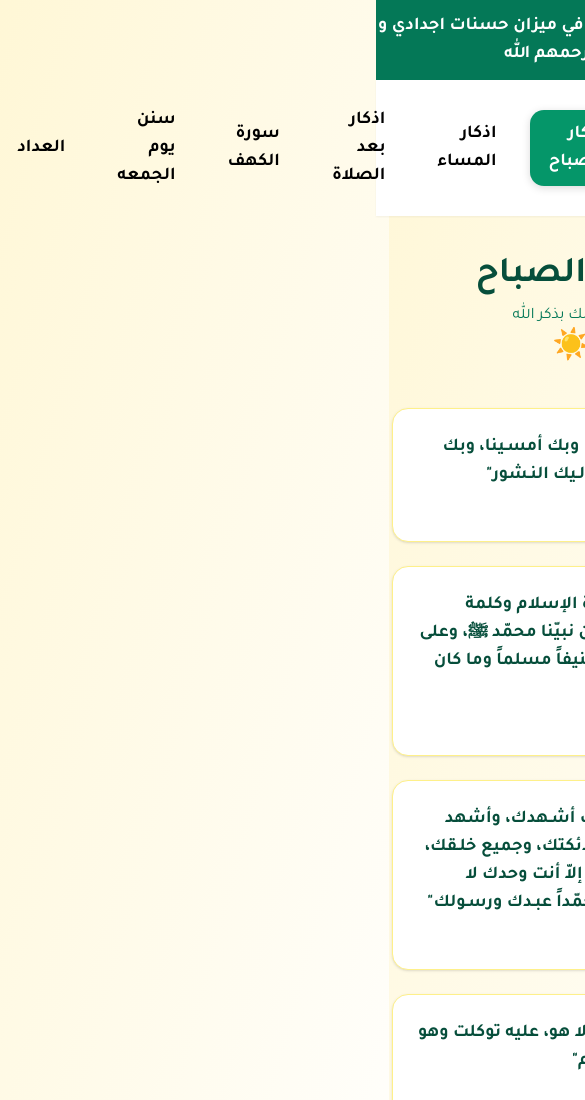
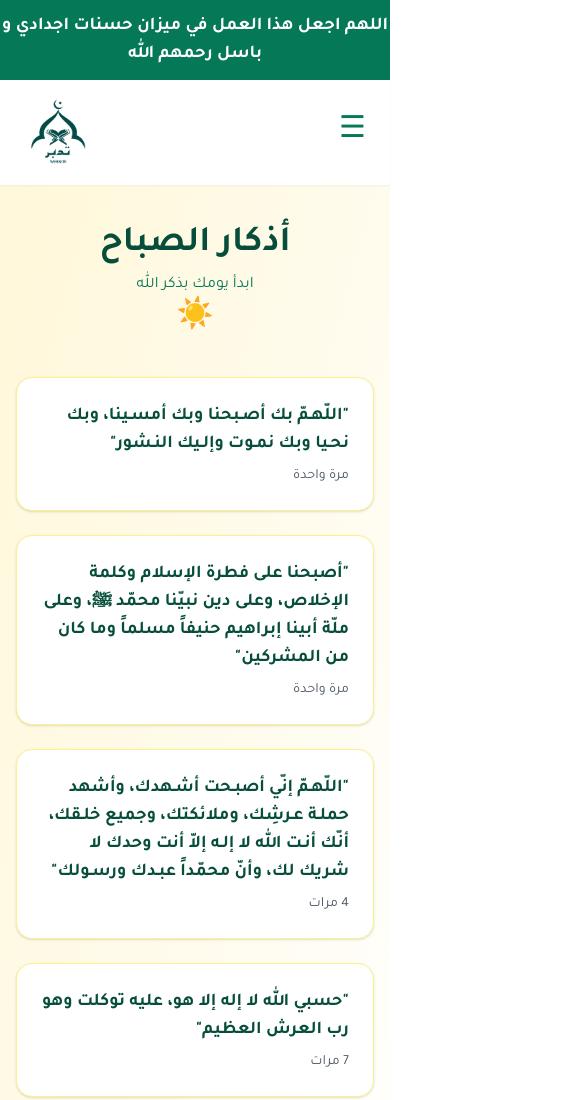
Before and after one commit to isdhari/Tadabur, a plain HTML site: page morning.html in a window 390 px wide. Shown: the top 1100 px of the page, 585 px wide, since content can reach past the window. Drawn offline with nearby package versions, Linux system fonts and the light colour scheme.

Commit message:
Update navbar with mobile menu button and links

```diff
--- a/morning.html
+++ b/morning.html
@@ -49,7 +49,13 @@
 <!-- Navbar -->
 <nav class="w-full bg-white shadow-sm py-4 px-6 flex items-center justify-between sticky top-0 z-50">
 
-    <div class="flex items-center gap-4 text-lg font-medium">
+    <!-- زر قائمة الجوال -->
+    <button id="menuBtn" class="md:hidden text-3xl text-emerald-700">
+        ☰
+    </button>
+
+    <!-- الروابط (مخفيه في الجوال – تظهر في الكمبيوتر) -->
+    <div class="hidden md:flex items-center gap-4 text-lg font-medium">
 
         <a href="index.html" class="nav-item">الرئيسية</a>
         <a href="morning.html" class="nav-item">اذكار الصباح</a>
@@ -62,10 +68,11 @@
     </div>
 
     <div>
-    <img src="images/tadabbur_log.png" alt="Tadabbur Logo" style="width: 70px;">
-</div>
+        <img src="images/tadabbur_log.png" alt="Tadabbur Logo" style="width: 70px;">
+    </div>
 
 </nav>
+
 
 <!-- Title -->
 <section class="text-center mt-10">
```
